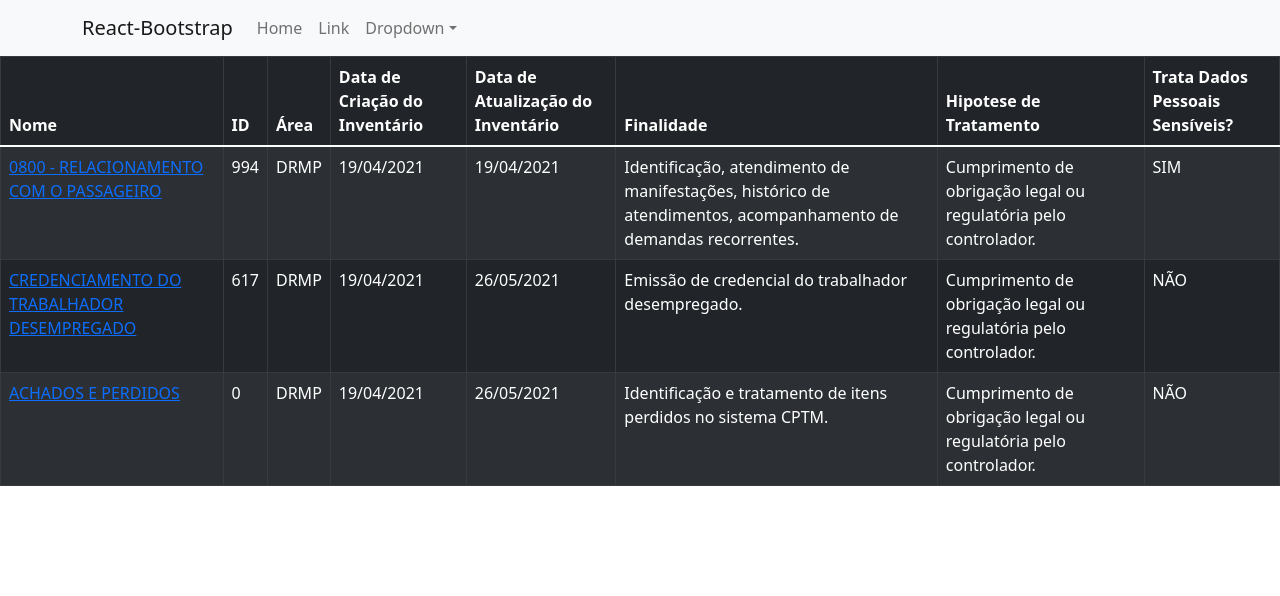
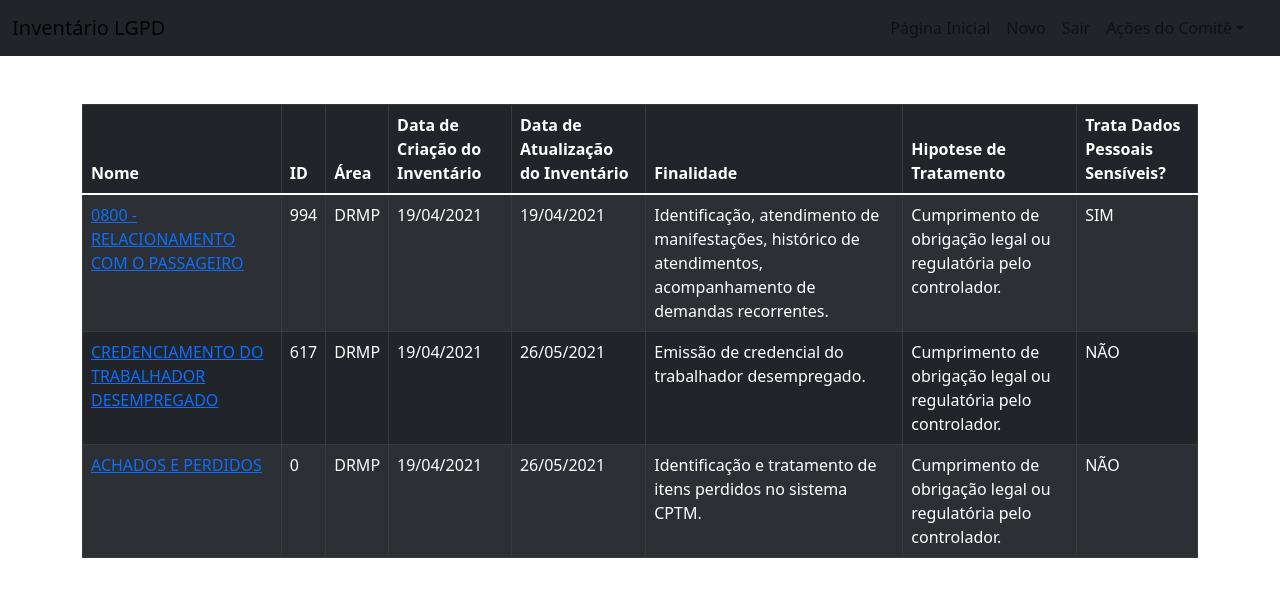
Before and after one commit to cyborg-nomade/inventario-lgpd-auto, a React (Create React App) app in the folder inventario-lgpd-frontend/: page /1/cases in a window 1280 px wide. Shown: the top 596 px of the page. Built offline with nearby package versions, Linux system fonts and the light colour scheme.

Commit message:
navbar added to all pages, with proper links and styles

```diff
--- a/inventario-lgpd-frontend/public/index.html
+++ b/inventario-lgpd-frontend/public/index.html
@@ -24,6 +24,12 @@
       work correctly both with client-side routing and a non-root public URL.
       Learn how to configure a non-root public URL by running `npm run build`.
     -->
+    <link
+      rel="stylesheet"
+      href="https://cdn.jsdelivr.net/npm/bootstrap@5.1.3/dist/css/bootstrap.min.css"
+      integrity="sha384-1BmE4kWBq78iYhFldvKuhfTAU6auU8tT94WrHftjDbrCEXSU1oBoqyl2QvZ6jIW3"
+      crossorigin="anonymous"
+    />
     <title>Inventário de Casos de Uso de Dados Pessoais - CPTM</title>
   </head>
   <body>
--- a/inventario-lgpd-frontend/src/App.js
+++ b/inventario-lgpd-frontend/src/App.js
@@ -1,5 +1,6 @@
 import React from "react";
 import { Routes, Route, Navigate } from "react-router-dom";
+import Container from "react-bootstrap/Container";
 
 import NewCase from "./cases/pages/NewCase";
 import UserPage from "./users/pages/UserPage";
@@ -7,15 +8,21 @@ import Login from "./users/pages/Login";
 import EditCase from "./cases/pages/EditCase";
 import ApproveCaseList from "./cases/pages/ApproveCaseList";
 import AllCasesList from "./cases/pages/AllCasesList";
+import UserCasesList from "./users/pages/UserCasesList";
+import Logout from "./users/pages/Logout";
+import MainHeader from "./shared/components/nav/MainHeader";
 
 import "./App.css";
-import UserCasesList from "./users/pages/UserCasesList";
 
 const App = () => {
   return (
+    <React.Fragment>
+      <MainHeader />
+      <Container className="mt-5">
         <Routes>
           <Route path="/" element={<Login />} />
           <Route path="/login" element={<Login />} />
+          <Route path="/logout" element={<Logout />} />
           <Route path="/:uid/cases" element={<UserPage />}>
             <Route index element={<UserCasesList />} />
             <Route path=":cid" element={<EditCase />} />
@@ -26,6 +33,8 @@ const App = () => {
           <Route path="/cases/approve" element={<ApproveCaseList />} />
           <Route path="*" element={<Navigate to="/" />} />
         </Routes>
+      </Container>
+    </React.Fragment>
   );
 };
 
--- a/inventario-lgpd-frontend/src/shared/components/nav/MainHeader.js
+++ b/inventario-lgpd-frontend/src/shared/components/nav/MainHeader.js
@@ -4,31 +4,38 @@ import Container from "react-bootstrap/Container";
 import Nav from "react-bootstrap/Nav";
 import NavDropdown from "react-bootstrap/NavDropdown";
 
+import { NavLink, Link } from "react-router-dom";
+
 const MainHeader = () => {
   return (
-    <Navbar bg="light" expand="lg">
-      <Container>
-        <Navbar.Brand href="#home">React-Bootstrap</Navbar.Brand>
-        <Navbar.Toggle aria-controls="basic-navbar-nav" />
-        <Navbar.Collapse id="basic-navbar-nav">
-          <Nav className="me-auto">
-            <Nav.Link href="#home">Home</Nav.Link>
-            <Nav.Link href="#link">Link</Nav.Link>
-            <NavDropdown title="Dropdown" id="basic-nav-dropdown">
-              <NavDropdown.Item href="#action/3.1">Action</NavDropdown.Item>
-              <NavDropdown.Item href="#action/3.2">
-                Another action
-              </NavDropdown.Item>
-              <NavDropdown.Item href="#action/3.3">Something</NavDropdown.Item>
-              <NavDropdown.Divider />
-              <NavDropdown.Item href="#action/3.4">
-                Separated link
+    <header>
+      <Navbar bg="dark" expand={"md"} collapseOnSelect>
+        <Container fluid>
+          <Navbar.Brand as={Link} to="/">
+            Inventário LGPD
+          </Navbar.Brand>
+          <Navbar.Toggle aria-controls="responsive-navbar-nav" />
+          <Navbar.Collapse id="responsive-navbar-nav">
+            <Nav className="justify-content-end flex-grow-1 pe-3">
+              <Nav.Link eventKey={1} as={NavLink} to="/">
+                Página Inicial
+              </Nav.Link>
+              <Nav.Link eventKey={2} as={NavLink} to="/cases/new">
+                Novo
+              </Nav.Link>
+              <Nav.Link eventKey={3} as={NavLink} to="/logout">
+                Sair
+              </Nav.Link>
+              <NavDropdown title="Ações do Comitê" id="offcanvasNavbarDropdown">
+                <NavDropdown.Item eventKey={4} as={NavLink} to="/cases/approve">
+                  Aprovações Pendentes
                 </NavDropdown.Item>
               </NavDropdown>
             </Nav>
           </Navbar.Collapse>
         </Container>
       </Navbar>
+    </header>
   );
 };
 
--- /dev/null
+++ b/inventario-lgpd-frontend/src/users/pages/Logout.js
@@ -0,0 +1,7 @@
+import React from "react";
+
+const Logout = () => {
+  return <div>This logs you out!</div>;
+};
+
+export default Logout;
--- a/inventario-lgpd-frontend/src/users/pages/UserPage.js
+++ b/inventario-lgpd-frontend/src/users/pages/UserPage.js
@@ -1,11 +1,9 @@
 import React from "react";
 import { Outlet } from "react-router-dom";
-import MainHeader from "../../shared/components/nav/MainHeader";
 
 const UserPage = () => {
   return (
     <React.Fragment>
-      <MainHeader />
       <Outlet />
     </React.Fragment>
   );
```
Lines whose indentation alone changed are shown as unchanged.
